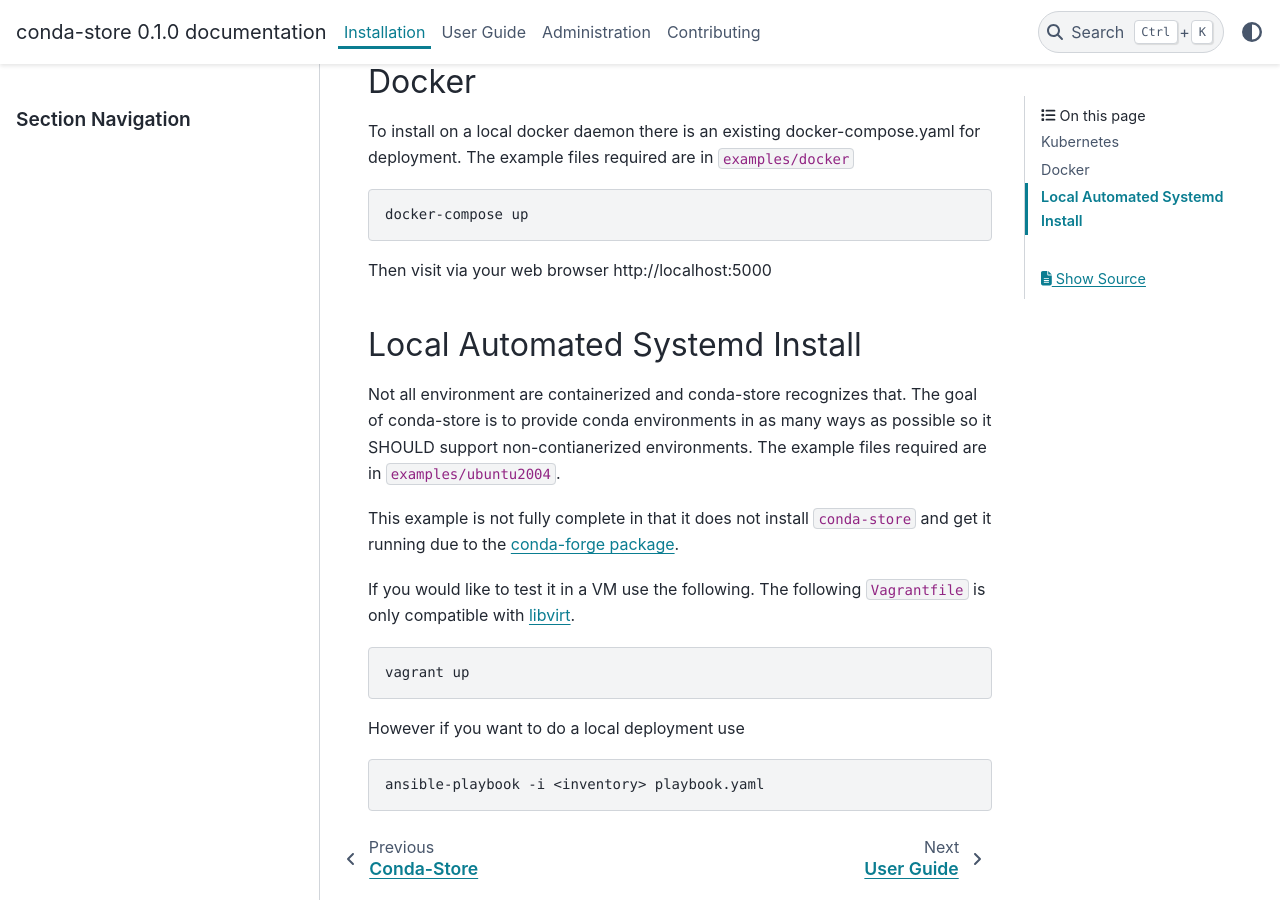
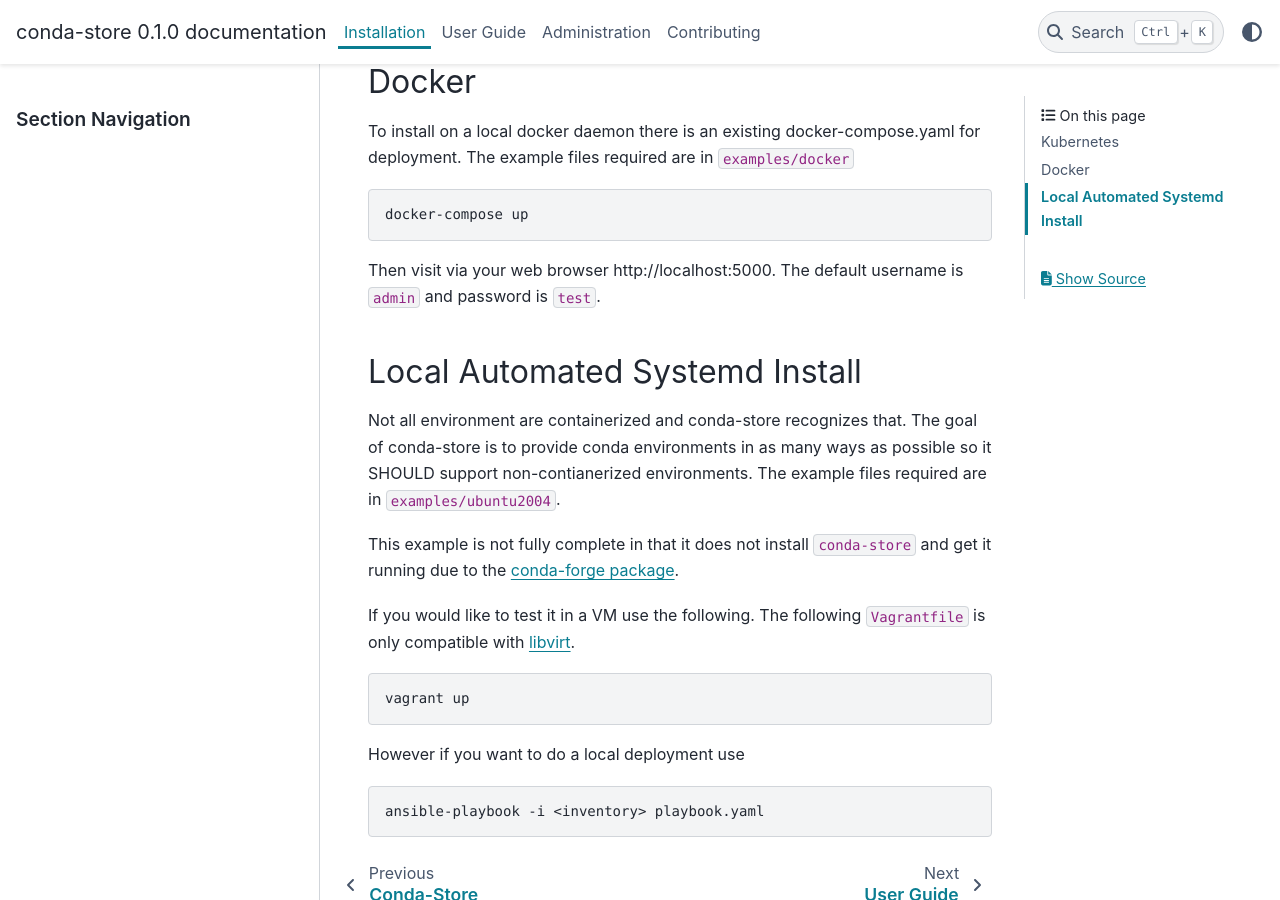
Before and after one commit to conda-incubator/conda-store, a Sphinx documentation site: the page built from docs/installation.md, in a window 1280 px wide and 900 px high, scrolled down 1820 px. Built offline with Sphinx 7.4.7 and the PyData theme 0.15.4, drawn with Linux system fonts in a browser that asks for light colours.

Commit message:
Add default username/pw to docker instructions
From @peytondmurray

````diff
--- a/docs/installation.md
+++ b/docs/installation.md
@@ -73,7 +73,7 @@
 docker-compose up
 ```
 
-Then visit via your web browser http://localhost:5000
+Then visit via your web browser http://localhost:5000. The default username is `admin` and password is `test`.
 
 ## Local Automated Systemd Install
 
````
